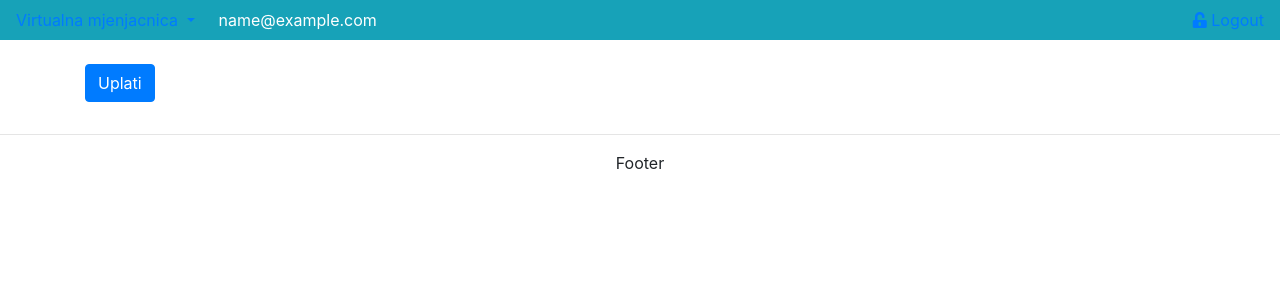
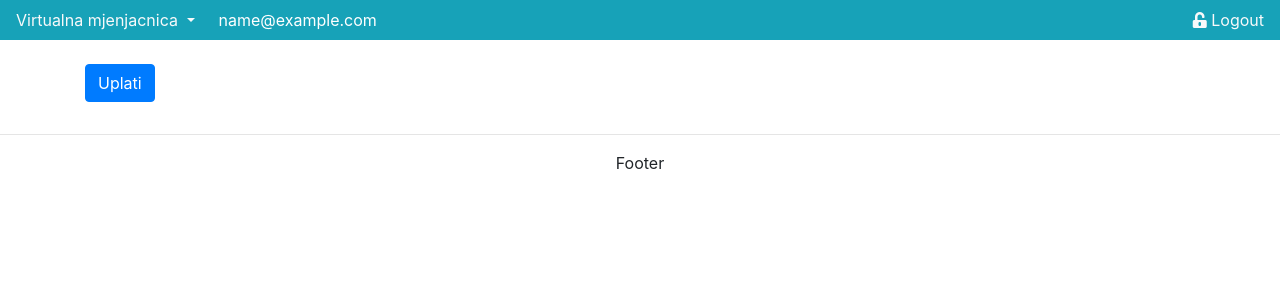
Before and after one commit to Lukas713/virtualna-mjenjacnica, a PHP site: page /private/iznosi/index.php in a window 1280 px wide. Shown: the top 300 px of the page. Run offline with PHP 8.4, Linux system fonts and the light colour scheme; the visitor is signed in with stand-in values (Sample User, id 1); data comes from the database, SQL or seed files in the repository; data that the repository does not hold is empty; some libraries are stand-ins or nearby versions.

Commit message:
[NN] added white letters to navigation

```diff
--- a/template/navigation.php
+++ b/template/navigation.php
@@ -6,7 +6,7 @@
     <div class="collapse navbar-collapse" id="navbarSupportedContent">
         <ul class="navbar-nav mr-0">
                 <li class="nav-item dropdown">
-                    <a class="dropdown-toggle" data-toggle="dropdown" href="/"
+                    <a class="text-light dropdown-toggle" data-toggle="dropdown" href="/"
                        role="button" aria-haspopup="true" aria-expanded="false">Virtualna mjenjacnica
                     </a>
                     <div class="dropdown-menu">
@@ -31,9 +31,9 @@
     </div>
     <ul class="nav justify-content-end">
         <?php if(empty($_SESSION) || $_SESSION['tip_korisnika'] === 'anonimni'): ?>
-            <li><a href="/login.php"><i class='fas fa-user-lock'></i> Login</a></li>
+            <li><a class="text-light" href="/login.php"><i class='text-light fas fa-user-lock'></i> Login</a></li>
         <?php else: ?>
-            <li><a href="/authorization/logout.php"><i class='fas fa-unlock-alt'></i> Logout</a></li>
+            <li><a class="text-light" href="/authorization/logout.php"><i class='text-light fas fa-unlock-alt'></i> Logout</a></li>
         <?php endif; ?>
     </ul>
 </nav>
```
